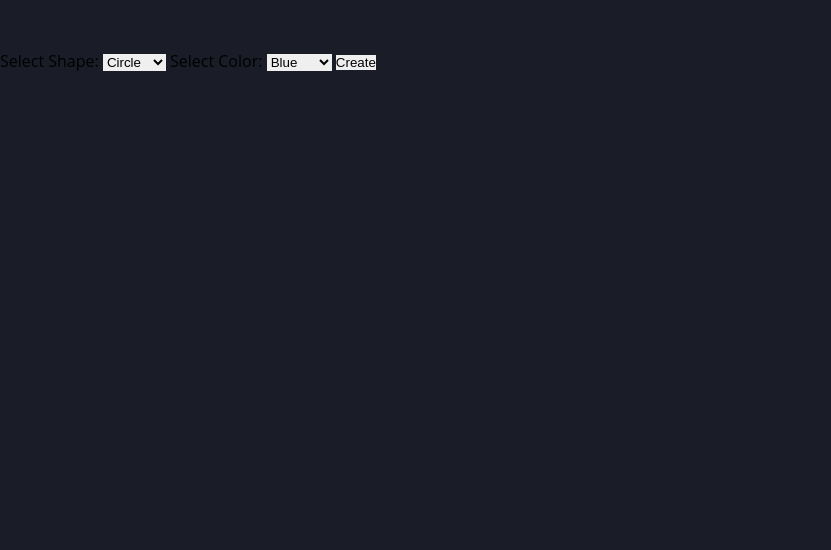
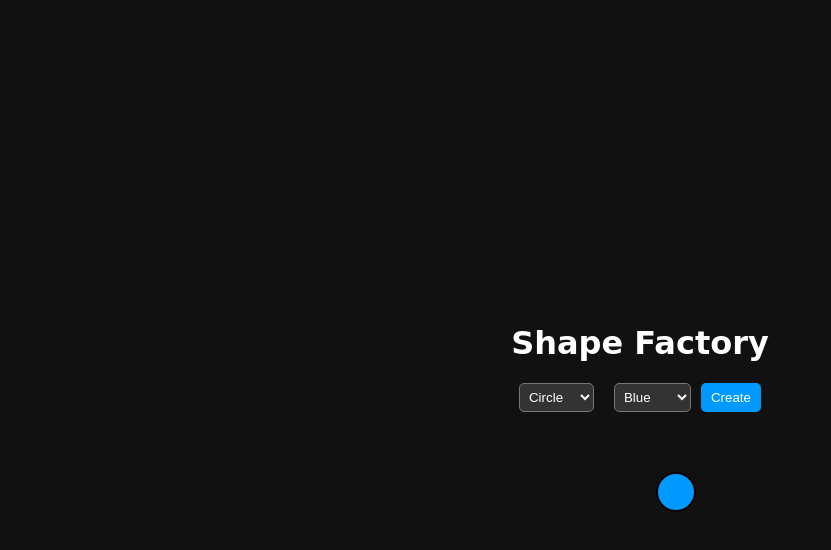
Before and after one commit to nnifemi/shape-factory, a plain HTML site: page index.html in a window 1280 px wide. Both pictures are taken after a click on the button "Create". Shown: the whole page, without its empty margins (0-831 px from the left). Drawn offline with Linux system fonts and the light colour scheme; a web font is replaced by a local one.

Commit message:
Shape Factory

```diff
--- /dev/null
+++ b/assets/script/app.js
@@ -0,0 +1,92 @@
+'use strict';
+
+// app.js
+import Shape from './shape.js';
+
+const shapesArray = [];
+const maxShapes = 36;
+let infoParagraph;
+
+function createShape() {
+    if (shapesArray.length >= maxShapes) {
+        alert('Storage is full. You cannot add more shapes.');
+        return;
+    }
+
+    const shapeSelect = document.getElementById('shapeSelect');
+    const colorSelect = document.getElementById('colorSelect');
+    const shapeContainer = document.getElementById('shapeContainer');
+    const messageContainer = document.getElementById('messageContainer');
+
+    const selectedShape = shapeSelect.value;
+    const selectedColor = colorSelect.value;
+
+    const shape = new Shape(selectedShape, selectedColor);
+
+    shapesArray.push(shape);
+
+    const shapeDiv = document.createElement('div');
+    shapeDiv.className = `shape ${selectedShape}`;
+    shapeDiv.style.backgroundColor = selectedColor;
+    shapeDiv.style.width = '36px';
+    shapeDiv.style.height = '36px';
+
+    if (selectedShape === 'square') {
+        shapeDiv.style.borderRadius = '5px';
+    }
+
+    shapeDiv.addEventListener('click', () => displayShapeInfo(shape));
+
+    shapeContainer.insertBefore(shapeDiv, shapeContainer.firstChild);
+}
+
+const colorOptions = document.getElementById('colorSelect');
+const colors = {
+    blue: '#09f',
+    green: '#9f0',
+    orange: '#f90',
+    pink: '#f09',
+    purple: '#90f',
+};
+
+for (const key in colors) {
+    if (colors.hasOwnProperty(key)) {
+        const option = document.createElement('option');
+        option.value = colors[key];
+        option.textContent = key.charAt(0).toUpperCase() + key.slice(1);
+        colorOptions.appendChild(option);
+    }
+}
+
+function displayShapeInfo(shape) {
+    const messageContainer = document.getElementById('messageContainer');
+
+    if (infoParagraph) {
+        infoParagraph.remove();
+        infoParagraph = null;
+    }
+
+    infoParagraph = createInfoParagraph(shape);
+    messageContainer.appendChild(infoParagraph);
+}
+
+function createInfoParagraph(shape) {
+    const colorName = getColorName(shape.colour);
+    const newInfoParagraph = document.createElement('p');
+    newInfoParagraph.textContent = `Unit ${shapesArray.length - shapesArray.indexOf(shape)}: ${shape.name} ${colorName}`;
+    return newInfoParagraph;
+}
+
+function getColorName(hexColor) {
+    const colorMap = {
+        '#09f': 'blue',
+        '#9f0': 'green',
+        '#f90': 'orange',
+        '#f09': 'pink',
+        '#90f': 'purple',
+    };
+
+    return colorMap[hexColor] || hexColor;
+}
+
+document.getElementById('createButton').addEventListener('click', createShape);
--- a/assets/script/index.js
+++ /dev/null
@@ -1,32 +0,0 @@
-'use strict';
-
-import { Shape } from '.shape.js';
-import Shape, { constructor, Shape, getname} from '.shape.js'
-import { appendFile } from 'fs'
-
-function createShape() {
-  const shapeSelect = document.getElementById("shapeSelect");
-  const colorSelect = document.getElementById("colorSelect");
-  const shapeContainer = document.getElementById("shape-container");
-
-  const selectedShape = shapeSelect.value;
-  const selectedColor = colorSelect.value;
-
-  const newShape = new Shape(selectedShape, selectedColor);
-
-  const shapeDiv = document.createElement("div");
-  shapeDiv.classList.add("shape", selectedShape);
-  shapeDiv.style.backgroundColor = newShape.color;
-  shapeDiv.onclick = () => newShape.getInfo();
-
-  shapeContainer.appendChild(shapeDiv);
-
-  // Check if the grid is full, and if so, reset it
-  if (shapeContainer.childElementCount === 30) {
-    shapeContainer.innerHTML = '';
-  }
-}
-
-appendFile('log.txt', record, 'utf8', err => {
-  if (err) throw err;
-});
--- a/assets/script/shape.js
+++ b/assets/script/shape.js
@@ -1,24 +1,20 @@
 'use strict';
 
-import { fileURLToPath } from ".index.js";
-
 export default class Shape {
-  constructor(name, color) {
-    this._name = name;
-    this._color = color;
+  constructor(name, colour) {
+      this._name = name;
+      this._colour = colour;
   }
 
   get name() {
-    return this._name;
+      return this._name;
   }
 
-  get color() {
-    return this._color;
+  get colour() {
+      return this._colour;
   }
 
   getInfo() {
-    alert(`Shape: ${this.name}, Color: ${this.color}`);
+      return `Name: ${this._name}, Colour: ${this._colour}`;
   }
 }
-
-export { getFile, getname, getInfo as file}
--- a/assets/style/index.css
+++ b/assets/style/index.css
@@ -1,15 +1,101 @@
 @charset "utf-8";
 
-.grid-container {
-    display: grid;
-    grid-template-columns: repeat(5, 1fr);
-    grid-template-rows: repeat(6, 1fr);
-    gap: 10px;
-  }
+body {
+  display: flex;
+  flex-direction: column;
+  align-items: center;
+  justify-content: center;
+  height: 100vh;
+  margin: 0;
+  background-color: #111;
+  color: white;
+  font-family: 'Nunito Sans', sans-serif;
+}
 
-  .shape {
-    width: 100%;
-    height: 100%;
-    border-radius: 50%;
-    cursor: pointer;
-  }
+h1 {
+  font-family: 'Finger Paint', cursive;
+}
+
+.shape-container {
+  margin-left: 79vh;
+  margin-right: auto;
+  display: grid;
+  grid-template-columns: repeat(6, 1fr);
+  gap: 5px;
+  padding-left: 8vh;
+  position: relative;
+  z-index: 0;
+}
+
+
+.shape {
+  width: 36px;
+  height: 36px;
+  border: 2px solid black;
+  border-radius: 50%;
+  cursor: pointer;
+  transform: translateY(100%) translateX(-100%);
+}
+
+#messageContainer {
+  color: #ffffff;
+  margin-top: 25px;
+  position: relative;
+  z-index: 1;
+}
+
+label, select, button {
+  margin-right: 10px;
+  border-radius: 5px;
+}
+
+button {
+  background-color: #09f;
+  color: white;
+  padding: 5px 10px;
+  border: none;
+  cursor: pointer;
+  transition: background-color 0.3s ease;
+}
+
+button:hover {
+  background-color: #007acc;
+}
+
+select {
+  padding: 5px;
+  color: #fff;
+  background-color: #333;
+}
+
+.fa {
+  font-size: 20px;
+  margin-right: 5px;
+}
+
+.flex-container {
+  display: flex;
+  margin-bottom: 20px;
+}
+
+.menu-up {
+  position: relative;
+}
+
+.menu-up option {
+  background-color: #333;
+  color: white;
+}
+
+.menu-up::before {
+  content: '\25BC';
+  position: absolute;
+  top: 0;
+  right: 0;
+  padding: 8px;
+  pointer-events: none;
+}
+
+.menu-up:hover::before {
+  content: '\25B2';
+}
--- a/assets/style/reset.css
+++ /dev/null
@@ -1,20 +0,0 @@
-@charset "utf-8";
-
-* {
-    margin: 0;
-    padding: 0;
-    outline: none;
-    border-style: none;
-    vertical-align: baseline;
-    box-sizing: border-box;
-}
-
-body {
-    background-color: #1a1d28;
-    font-family: "Finger Paint", "Open Sans", Arial, sans-serif;
-}
-
-.container {
-    width: min(100% - 30px, 1080px);
-    margin-inline: auto;
-}
--- a/index.html
+++ b/index.html
@@ -1,31 +1,41 @@
 <!DOCTYPE html>
 <html lang="en">
     <head>
-  <meta charset="UTF-8">
-  <meta name="viewport" content="width=device-width, initial-scale=1.0">
+        <meta charset="utf-8">
+        <meta name="viewport" content="width=device-width, initial-scale=1">
+        <meta name="author" content="Nifemi Leye">
+        <link rel="stylesheet"
+        href="https://cdnjs.cloudflare.com/ajax/libs/font-awesome/6.4.2/css/all.min.css"
+        integrity="sha512-z3gLpd7yknf1YoNbCzqRKc4qyor8gaKU1qmn+CShxbuBusANI9QpRohGBreCFkKxLhei6S9CQXFEbbKuqLg0DA=="
+        crossorigin="anonymous"
+        referrerpolicy="no-referrer"/>
+        <link rel="preconnect" href="https://fonts.googleapis.com">
+        <link rel="preconnect" href="https://fonts.gstatic.com" crossorigin>
+        <link href="https://fonts.googleapis.com/css2?family=Finger+Paint&family=Nunito+Sans:opsz@6..12&display=swap"
+        rel="stylesheet">
         <link rel="stylesheet" href="./assets/style/index.css" media="all">
-  <link rel="stylesheet" href="./assets/style/reset.css" media="all">
-  <script type="module" src="./assets/script/index.js"></script>
         <title>Shape Factory</title>
 </head>
 <body>
-    <div id="shape-container" class="grid-container"></div>
-    <label for="shapeSelect">Select Shape:</label>
-    <select id="shapeSelect">
+    <h1>Shape Factory</h1>
+
+    <div class="flex-container">
+        <label for="shapeSelect"></label>
+        <select id="shapeSelect" class="menu-up">
             <option value="circle">Circle</option>
             <option value="square">Square</option>
         </select>
 
-    <label for="colorSelect">Select Color:</label>
-    <select id="colorSelect">
-      <option value="blue">Blue</option>
-      <option value="green">Green</option>
-      <option value="orange">Orange</option>
-      <option value="pink">Pink</option>
-      <option value="purple">Purple</option>
-    </select>
+        <label for="colorSelect"></label>
+        <select id="colorSelect" class="menu-up"></select>
 
-    <button onclick="createShape()">Create</button>
+        <button id="createButton">Create</button>
+    </div>
+
+    <div id="shapeContainer" class="shape-container"></div>
+    <div id="messageContainer"></div>
+
+    <script src="./assets/script/shape.js" type="module"></script>
+    <script src="./assets/script/app.js" type="module"></script>
 </body>
 </html>
-    </html>
```
Lines whose indentation alone changed are shown as unchanged.
